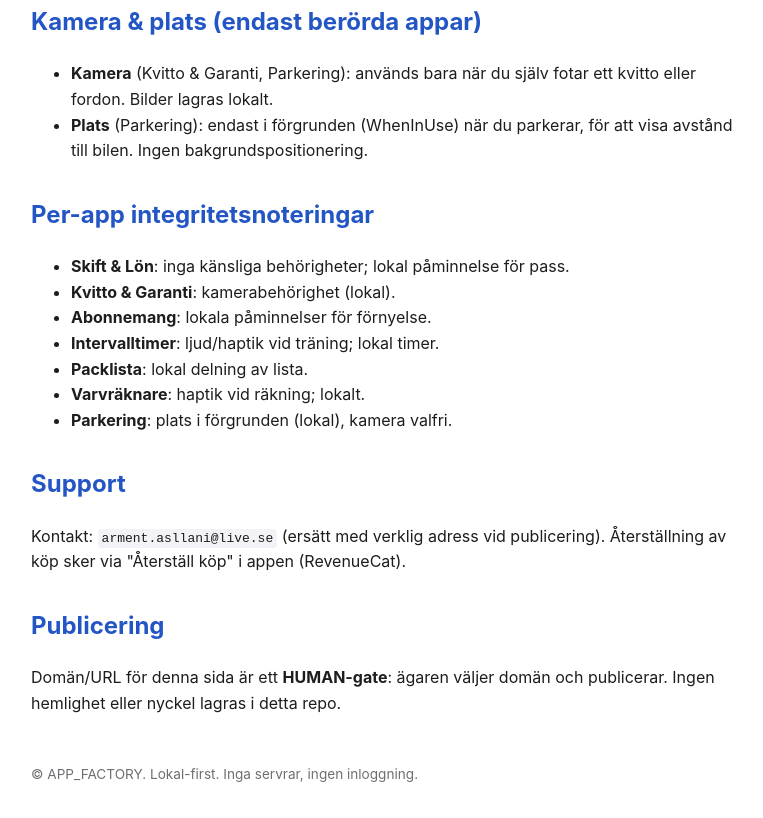
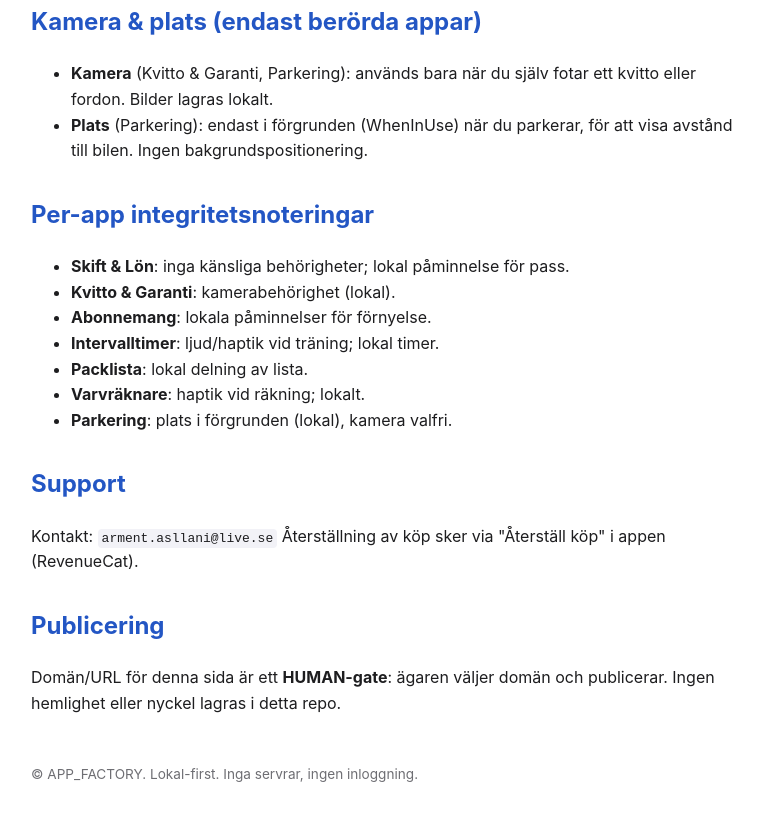
Before and after one commit to ooneoneo/appfactory-support, a website: page index.html in a window 1280 px wide. Shown: the part 602-1420 px from the top of the page, without its empty margins (249-1012 px from the left). Drawn offline with Linux system fonts and the light colour scheme.

Commit message:
site: index

```diff
--- a/index.html
+++ b/index.html
@@ -50,7 +50,7 @@
   </ul>
 
   <h2>Support</h2>
-  <p>Kontakt: <code>arment.asllani@live.se</code> (ersätt med verklig adress vid publicering).
+  <p>Kontakt: <code>arment.asllani@live.se</code>
   Återställning av köp sker via "Återställ köp" i appen (RevenueCat).</p>
 
   <h2>Publicering</h2>
```
